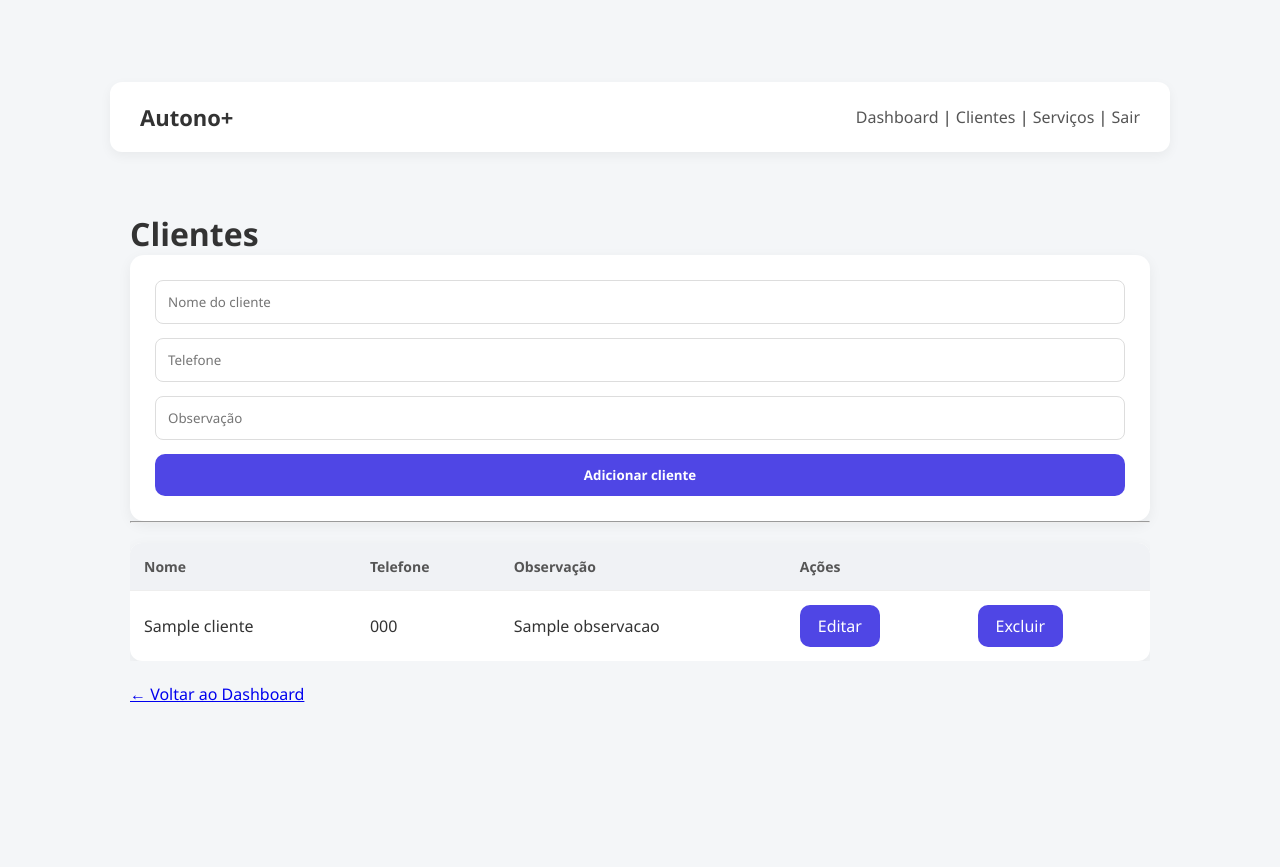
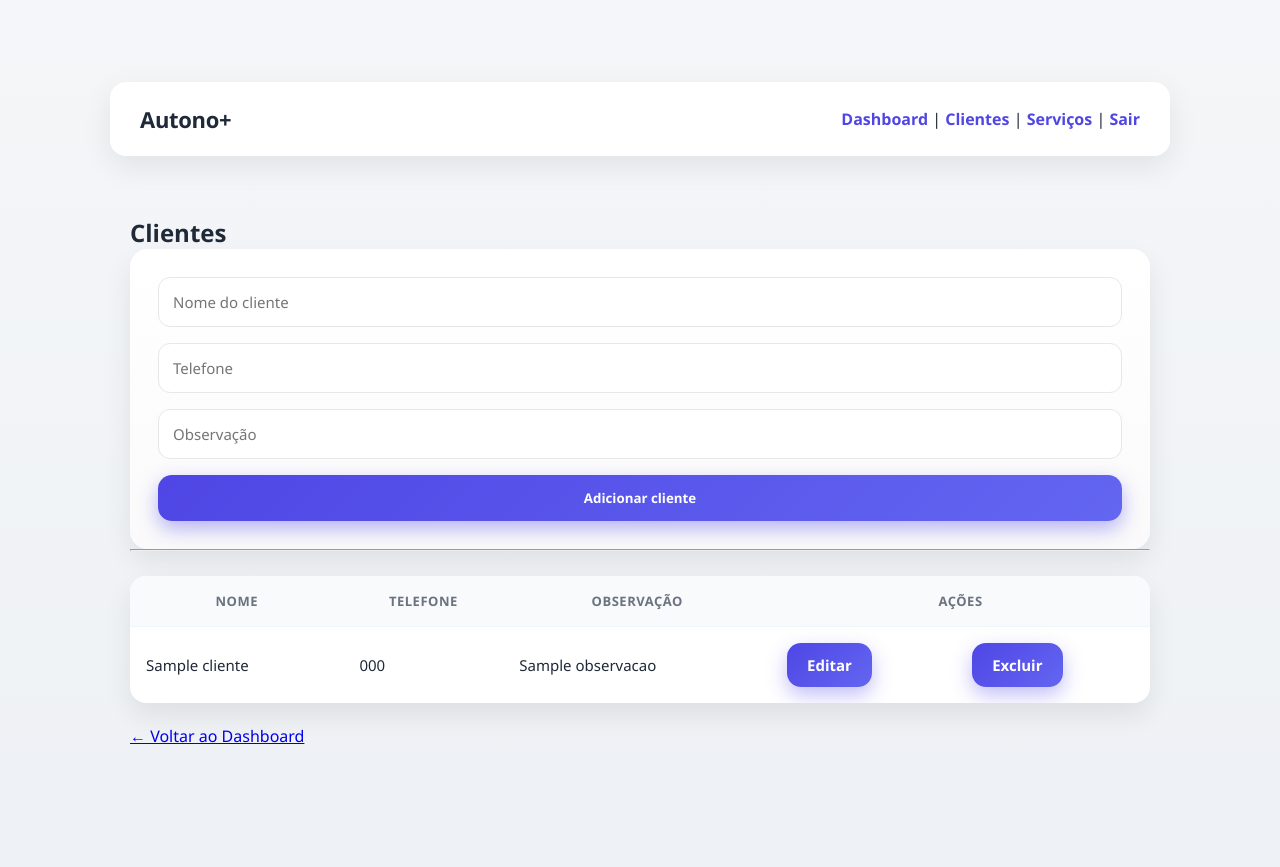
Before and after one commit to euefrai/autono-plus, a Flask app: page /clientes in a window 1280 px wide. Before the commit the page ends 702 px from the top, so only its background shows below. Run offline with Flask 3, Linux system fonts and the light colour scheme; a user stored in the database is signed in; a database or web service that is not in the repository returns one stand-in record (values such as "Sample title"); some libraries are stand-ins or nearby versions.

Commit message:
Update style.css

```diff
--- a/static/css/style.css
+++ b/static/css/style.css
@@ -6,11 +6,11 @@
 }
 
 body {
-    background: #f4f6f8;
-    color: #333;
+    background: linear-gradient(180deg, #f4f6f8, #eef1f5);
+    color: #1f2937;
+    -webkit-font-smoothing: antialiased;
 }
 
-/* Layout base */
 .container {
     max-width: 1100px;
     width: 100%;
@@ -18,255 +18,160 @@ body {
     padding: 20px;
 }
 
-/* Topbar */
 .topbar {
-    background: #ffffff;
-    padding: 20px 30px;
-    border-radius: 12px;
-    box-shadow: 0 4px 12px rgba(0,0,0,0.05);
+    background: rgba(255,255,255,0.95);
+    backdrop-filter: blur(8px);
+    padding: 22px 30px;
+    border-radius: 16px;
+    box-shadow: 0 10px 30px rgba(0,0,0,0.08);
     display: flex;
     justify-content: space-between;
     align-items: center;
-    margin-bottom: 30px;
+    margin-bottom: 35px;
 }
 
 .topbar h1 {
     font-size: 22px;
-    font-weight: 600;
+    font-weight: 700;
+    letter-spacing: -0.3px;
 }
 
 .topbar a {
     text-decoration: none;
-    color: #555;
-    font-weight: 500;
+    color: #4f46e5;
+    font-weight: 600;
 }
 
-/* Cards */
-.cards {
-    display: grid;
-    grid-template-columns: repeat(auto-fit, minmax(240px, 1fr));
-    gap: 20px;
+.topbar a:hover {
+    text-decoration: underline;
 }
 
 .card {
-    background: #ffffff;
-    padding: 25px;
-    border-radius: 14px;
-    box-shadow: 0 4px 14px rgba(0,0,0,0.06);
+    background: linear-gradient(180deg, #ffffff, #fafafa);
+    padding: 28px;
+    border-radius: 18px;
+    box-shadow: 0 12px 28px rgba(0,0,0,0.08);
+    transition: transform 0.25s ease, box-shadow 0.25s ease;
+}
+
+.card:hover {
+    transform: translateY(-4px);
+    box-shadow: 0 20px 40px rgba(0,0,0,0.12);
 }
 
 .card h3 {
-    font-size: 14px;
-    color: #777;
-    margin-bottom: 10px;
+    font-size: 13px;
+    color: #6b7280;
+    margin-bottom: 8px;
+    text-transform: uppercase;
+    letter-spacing: 0.05em;
 }
 
 .card p {
-    font-size: 26px;
-    font-weight: 700;
-    color: #222;
+    font-size: 28px;
+    font-weight: 800;
+    color: #111827;
 }
 
-/* Botões */
 .btn {
     display: inline-block;
-    padding: 10px 18px;
-    background: #4f46e5;
+    padding: 12px 20px;
+    background: linear-gradient(135deg, #4f46e5, #6366f1);
     color: white;
-    border-radius: 10px;
+    border-radius: 14px;
     text-decoration: none;
-    font-weight: 500;
-    transition: 0.2s;
+    font-weight: 600;
+    transition: all 0.25s ease;
+    box-shadow: 0 8px 20px rgba(79,70,229,0.35);
 }
 
 .btn:hover {
-    background: #4338ca;
+    transform: translateY(-2px);
+    box-shadow: 0 12px 28px rgba(79,70,229,0.5);
 }
 
-/* Tabela */
 table {
     width: 100%;
     border-collapse: collapse;
-    margin-top: 20px;
+    margin-top: 25px;
     background: #ffffff;
-    border-radius: 12px;
+    border-radius: 16px;
     overflow: hidden;
-    box-shadow: 0 4px 14px rgba(0,0,0,0.06);
+    box-shadow: 0 12px 28px rgba(0,0,0,0.08);
 }
 
 table th {
-    background: #f0f2f5;
-    padding: 14px;
-    text-align: left;
-    font-size: 14px;
-    color: #555;
+    background: #f8fafc;
+    padding: 16px;
+    font-size: 13px;
+    color: #6b7280;
+    text-transform: uppercase;
+    letter-spacing: 0.04em;
 }
 
 table td {
-    padding: 14px;
-    border-top: 1px solid #eee;
+    padding: 16px;
+    border-top: 1px solid #f1f5f9;
+    font-size: 15px;
 }
 
-/* Forms */
+table tr:hover td {
+    background: #f9fafb;
+}
+
 form {
     background: #ffffff;
-    padding: 25px;
-    border-radius: 14px;
-    box-shadow: 0 4px 14px rgba(0,0,0,0.06);
+    padding: 30px;
+    border-radius: 18px;
+    box-shadow: 0 12px 28px rgba(0,0,0,0.08);
 }
 
 form input, form select {
     width: 100%;
-    padding: 12px;
-    margin-bottom: 14px;
-    border-radius: 8px;
-    border: 1px solid #ddd;
+    padding: 14px;
+    margin-bottom: 16px;
+    border-radius: 12px;
+    border: 1px solid #e5e7eb;
+    font-size: 15px;
+    transition: border 0.2s, box-shadow 0.2s;
+}
+
+form input:focus, form select:focus {
+    outline: none;
+    border-color: #4f46e5;
+    box-shadow: 0 0 0 3px rgba(79,70,229,0.2);
 }
 
 form button {
     width: 100%;
-    padding: 12px;
-    background: #4f46e5;
+    padding: 14px;
+    background: linear-gradient(135deg, #4f46e5, #6366f1);
     border: none;
     color: white;
-    font-weight: 600;
-    border-radius: 10px;
+    font-weight: 700;
+    border-radius: 14px;
     cursor: pointer;
+    box-shadow: 0 8px 20px rgba(79,70,229,0.4);
 }
 
 form button:hover {
-    background: #4338ca;
+    transform: translateY(-2px);
 }
-
-/* ===== AUTH (LOGIN / REGISTER) ===== */
 
 .auth-container {
     min-height: 100vh;
     display: flex;
     justify-content: center;
     align-items: center;
-    background: linear-gradient(135deg, #4f46e5, #6366f1);
+    background: radial-gradient(circle at top, #6366f1, #1e1b4b);
 }
 
 .auth-card {
-    background: #ffffff;
+    background: rgba(255,255,255,0.95);
+    backdrop-filter: blur(12px);
     width: 100%;
     max-width: 420px;
-    padding: 35px;
-    border-radius: 18px;
-    box-shadow: 0 20px 40px rgba(0,0,0,0.2);
+    padding: 40px;
+    border-radius: 22px;
+    box-shadow: 0 30px 60px rgba(0,0,0,0.3);
 }
-
-.auth-card h2 {
-    text-align: center;
-    margin-bottom: 10px;
-    font-size: 26px;
-}
-
-.auth-card p {
-    text-align: center;
-    color: #666;
-    margin-bottom: 25px;
-}
-
-.auth-card input {
-    width: 100%;
-    padding: 14px;
-    border-radius: 10px;
-    border: 1px solid #ddd;
-    margin-bottom: 15px;
-    font-size: 15px;
-}
-
-.auth-card button {
-    width: 100%;
-    padding: 14px;
-    border: none;
-    background: #4f46e5;
-    color: white;
-    font-size: 16px;
-    border-radius: 12px;
-    cursor: pointer;
-    font-weight: 600;
-}
-
-.auth-card button:hover {
-    background: #4338ca;
-}
-
-.auth-card .link {
-    text-align: center;
-    margin-top: 18px;
-}
-
-.auth-card .link a {
-    color: #4f46e5;
-    text-decoration: none;
-    font-weight: 500;
-}
-
-html, body {
-    max-width: 100%;
-    overflow-x: hidden;
-}
-
-body {
-    font-size: 16px;
-}
-
-h1 {
-    font-size: clamp(28px, 5vw, 42px);
-}
-
-h2 {
-    font-size: clamp(22px, 4.5vw, 32px);
-}
-
-p {
-    font-size: clamp(15px, 4vw, 18px);
-}
-
-.table-wrapper {
-    width: 100%;
-    overflow-x: auto;
-}
-
-@media (max-width: 768px) {
-
-    header {
-        flex-direction: column;
-        gap: 10px;
-        text-align: center;
-    }
-
-    nav a {
-        display: block;
-        padding: 10px 0;
-    }
-
-    .hero {
-        padding: 60px 20px;
-    }
-
-    .hero h1 {
-        font-size: 30px;
-    }
-
-    .benefits {
-        grid-template-columns: 1fr;
-    }
-
-    button, .btn {
-        width: 100%;
-    }
-
-    input, select {
-        font-size: 16px; /* evita zoom automático no iOS */
-    }
-}
-
-img {
-    max-width: 100%;
-    height: auto;
-    display: block;
-}
```
